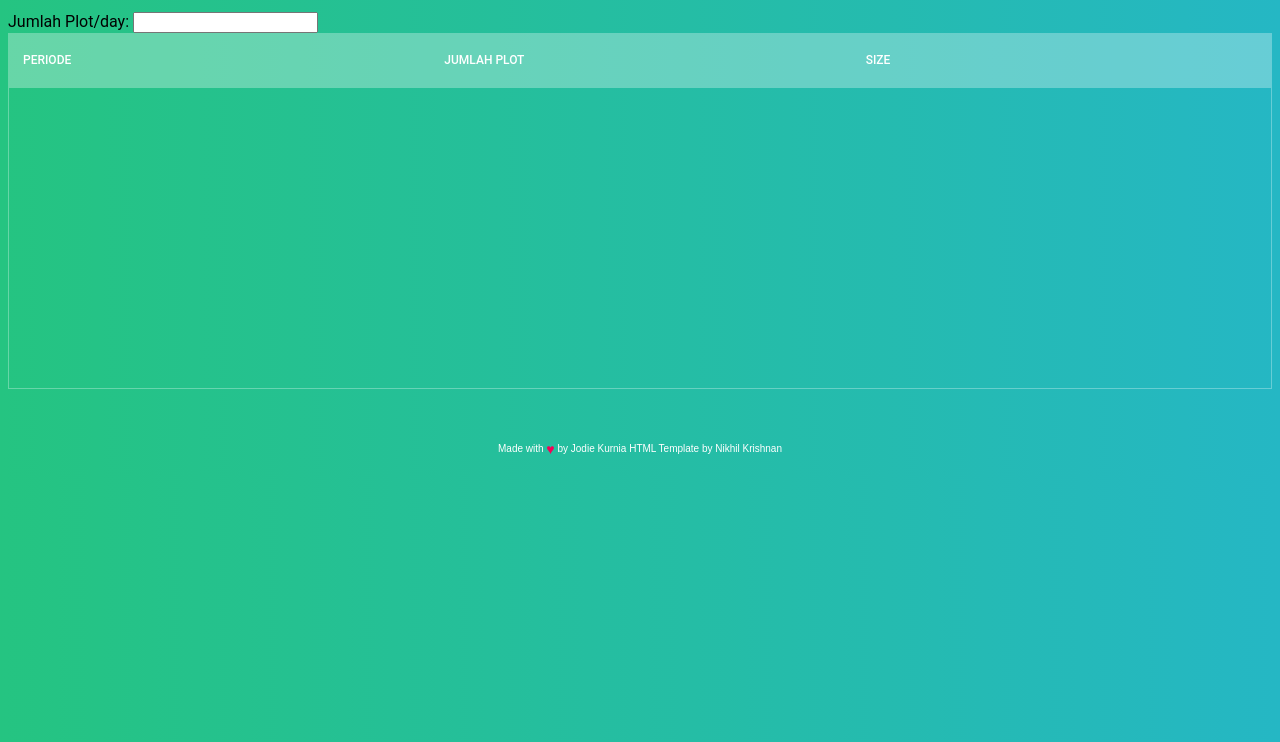
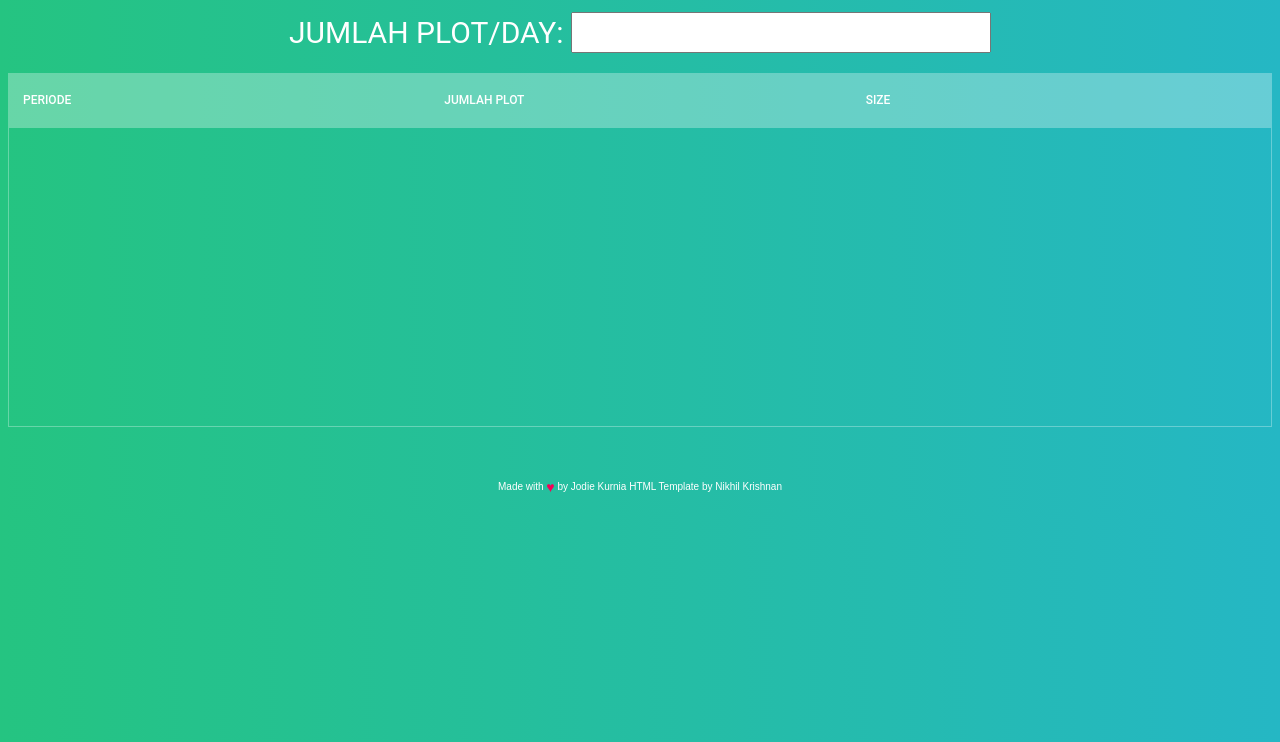
Before and after one commit to jodiekurnia/plotcalc, a plain HTML site: page index.html in a window 1280 px wide. Shown: the part 58-800 px from the top of the page. Drawn offline with Linux system fonts and the light colour scheme.

Commit message:
semoga bagus

```diff
--- a/index.html
+++ b/index.html
@@ -12,8 +12,10 @@
     <h1>Plot Per Day Calculator</h1>
     <!-- Formulir untuk memasukkan jumlah hari -->
     <form>
-        <label for="plotPerDay">Jumlah Plot/day:</label>
-        <input type="number" id="plotPerDay" name="plotPerDay" min="1">
+        <div class="label">
+            <label for="plotPerDay">Jumlah Plot/day:</label>
+            <input type="number" id="plotPerDay" name="plotPerDay" min="1">
+        </div>
     </form>
 
     <!-- Hasil kalkulasi akan ditampilkan dalam tabel -->
--- a/src/main.css
+++ b/src/main.css
@@ -1,4 +1,7 @@
 
+* {
+  box-sizing: border-box;
+}
 h1{
     font-size: 30px;
     color: #fff;
@@ -6,6 +9,19 @@ h1{
     font-weight: 300;
     text-align: center;
     margin-bottom: 15px;
+}
+.label{
+  font-size: 30px;
+  color: #fff;
+  text-transform: uppercase;
+  font-weight: 300px;
+  text-align: center;
+  margin-bottom: 20px;
+}
+input{
+  font-family:inherit;
+  font-size: inherit;
+
 }
 table{
   width:100%;
```
Lines whose indentation alone changed are shown as unchanged.
